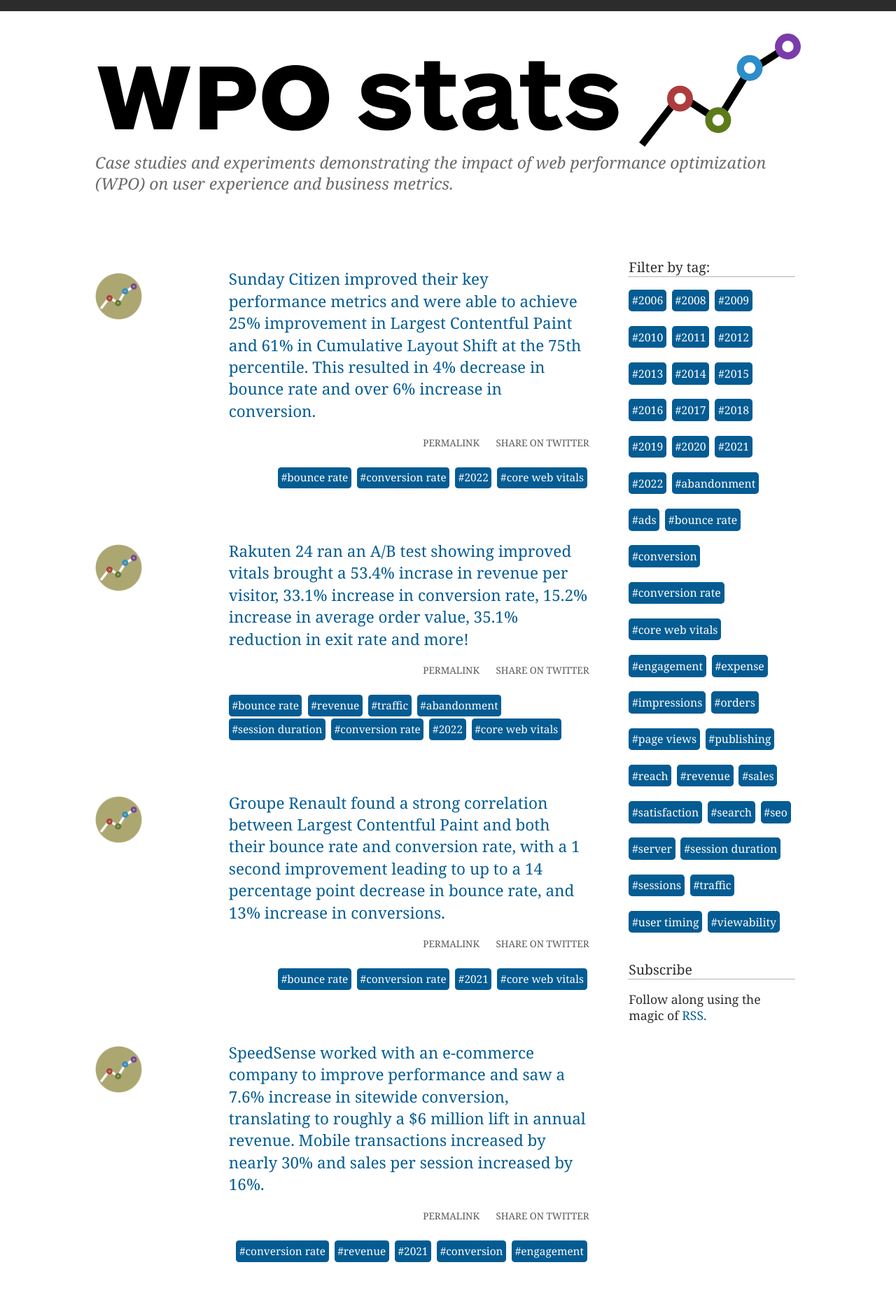
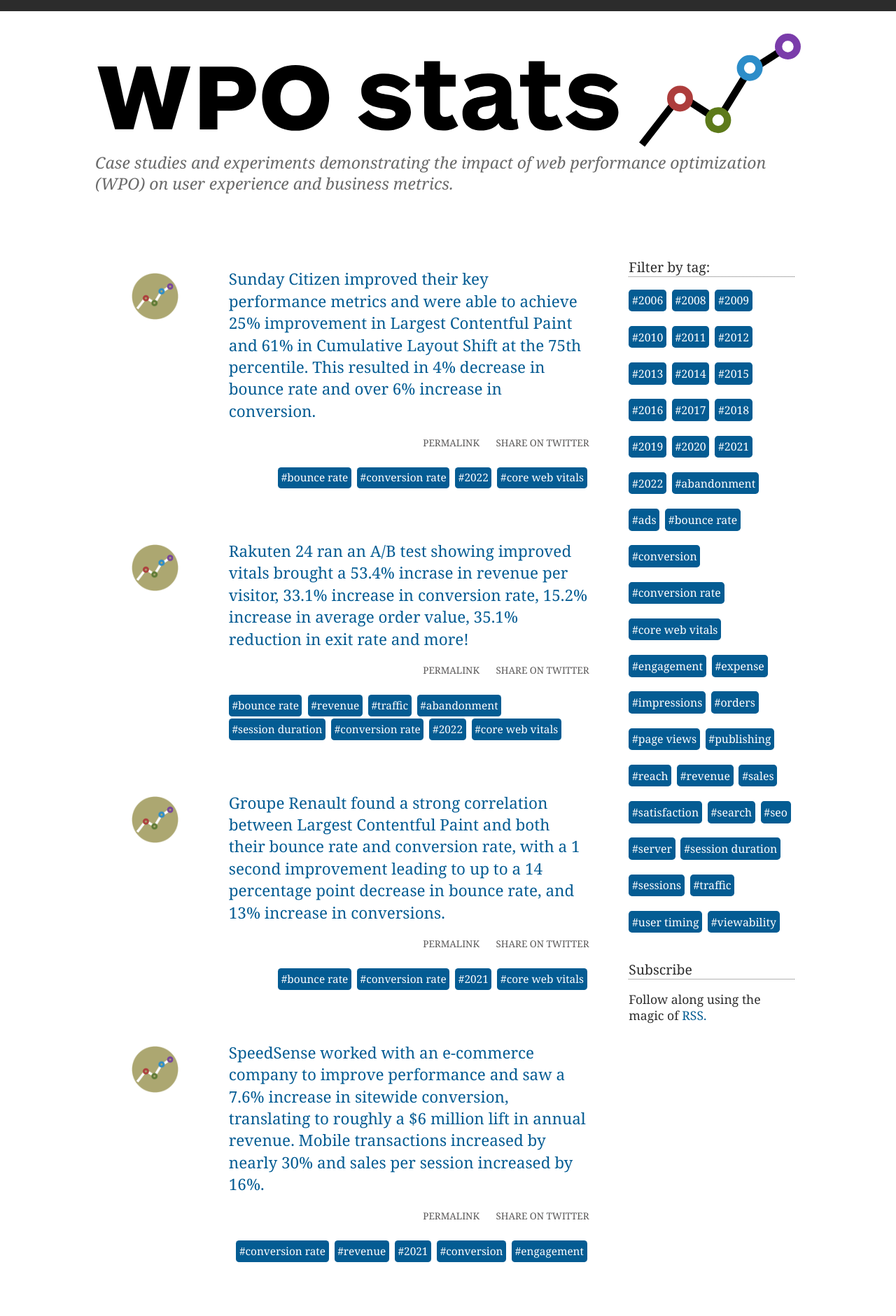
Before and after one commit to tkadlec/WPOStats, a Jekyll site: the page built from index.html, in a window 1280 px wide. Shown: the top 1881 px of the page at 70% size. Built offline with Jekyll 4.4.1, drawn with Linux system fonts in a browser that asks for light colours; the list of posts is cut into pages by our own code.

Commit message:
center for image

```diff
--- a/_sass/objects/_slats.scss
+++ b/_sass/objects/_slats.scss
@@ -28,7 +28,7 @@
 			grid-row-start: 1;
 			grid-row-end: span 2;
 			margin-top: 1.5em;
-			justify-self: start;
+			justify-self: center;
 		}
 	}
 	p{
```
